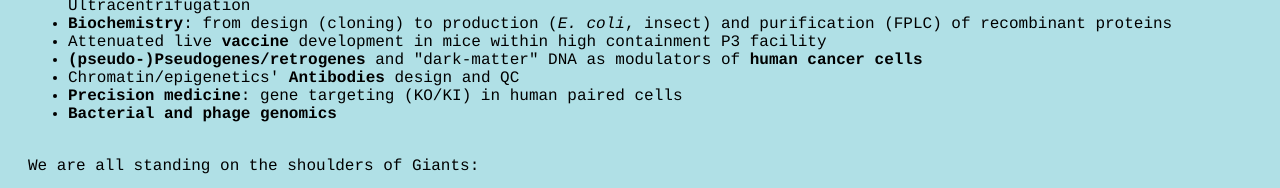
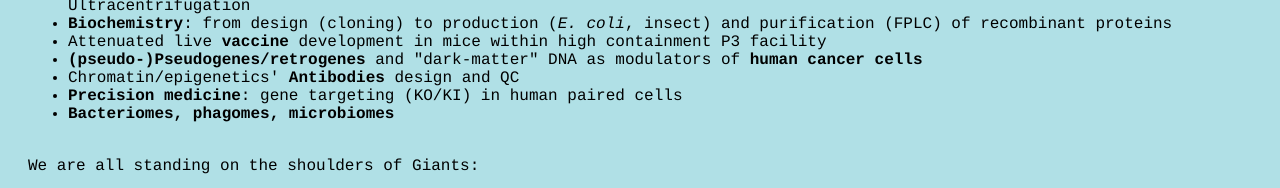
Before and after one commit to frihaka/frihaka.github.io, a plain HTML site: page about.html in a window 1280 px wide. Shown: the part 792-980 px from the top of the page. Drawn offline with Linux system fonts and the light colour scheme.

Commit message:
skills infos

```diff
--- a/about.html
+++ b/about.html
@@ -57,7 +57,7 @@ My biological expertise:
 <li><b>(pseudo-)Pseudogenes/retrogenes</b> and "dark-matter" DNA as modulators of <b>human cancer cells</b> </li>
 <li>Chromatin/epigenetics' <b>Antibodies</b> design and QC</li>
 <li><b>Precision medicine</b>: gene targeting (KO/KI) in human paired cells</li>
-<li><b>Bacterial and phage genomics</b></li>
+<li><b>Bacteriomes, phagomes, microbiomes</b></li>
 </ul>
 
 <br>
```
